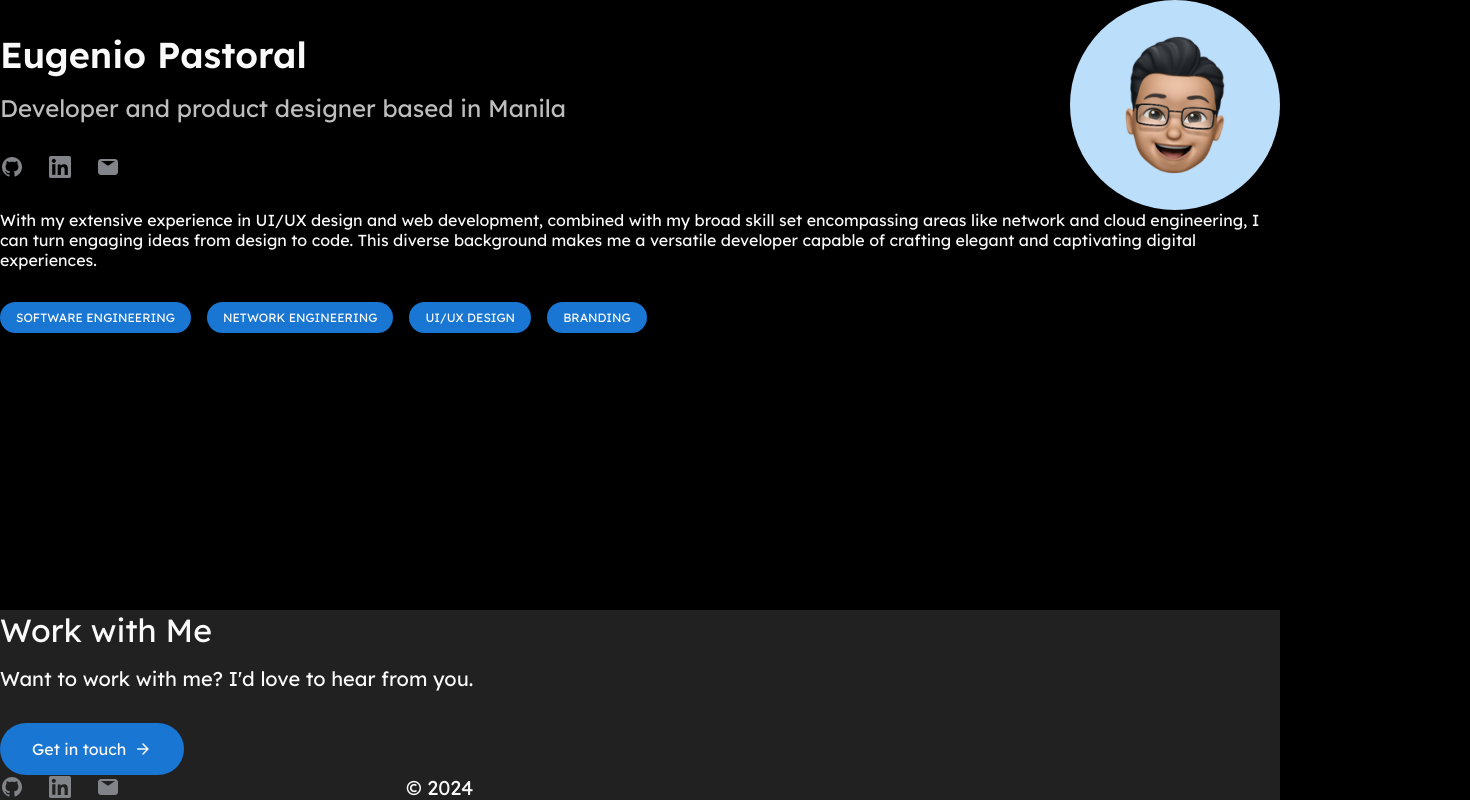
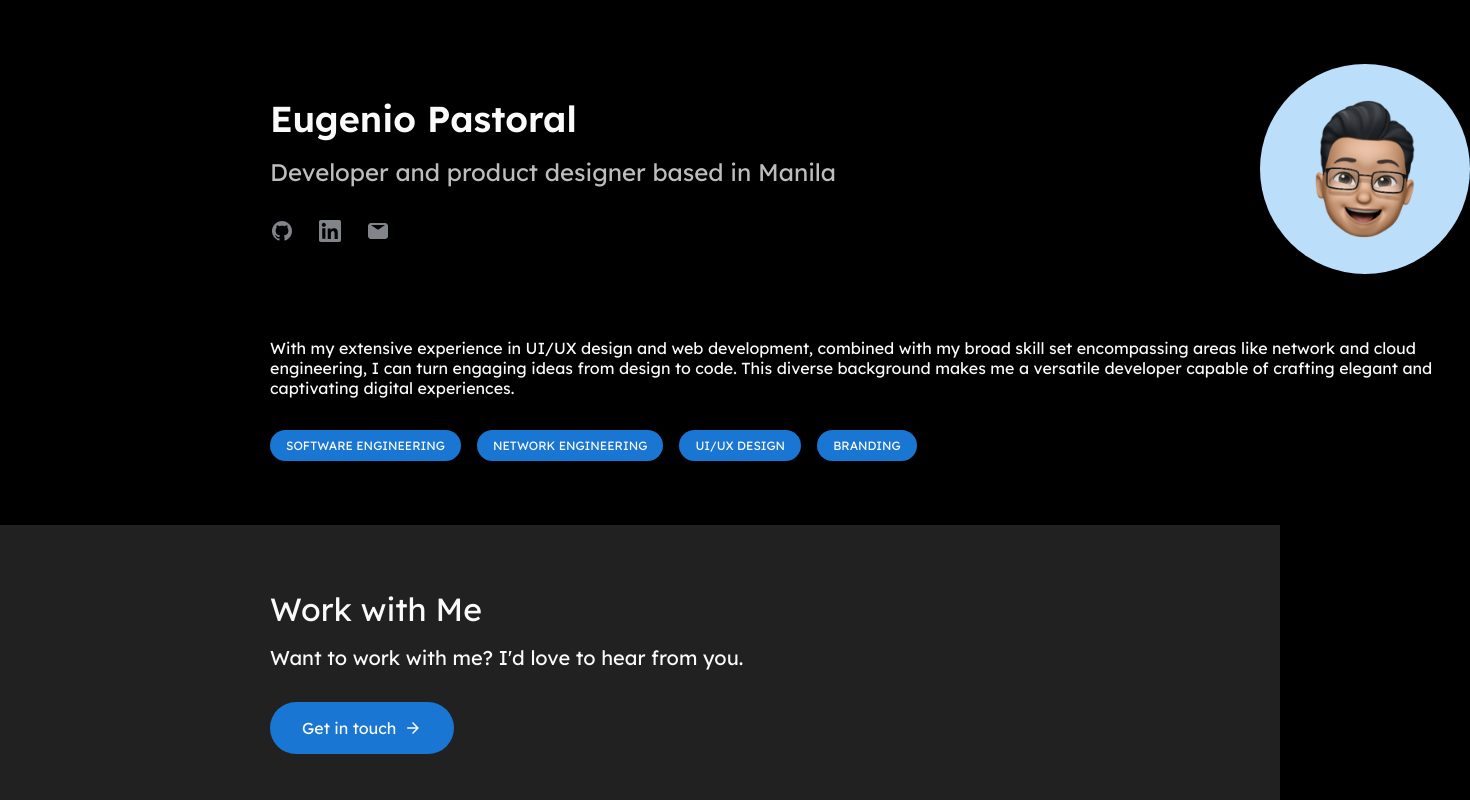
Before and after one commit to achrovisual/portfolio, a Vue app: page / in a window 1280 px wide. Shown: the top 800 px of the page, 1470 px wide, since content can reach past the window. Built offline with nearby package versions, Linux system fonts and the light colour scheme.

Commit message:
Restrict width

```diff
--- a/public/style.css
+++ b/public/style.css
@@ -42,3 +42,19 @@ body {
     align-items: center;
     flex-direction: column;
 }
+
+.padding_restrict {
+    padding: 64px 270px;
+}
+
+.workable_area {
+    display: inherit;
+    width: 100%;
+    min-width: 1200px;
+    max-width: 1400px;
+    align-items: inherit;
+    flex-direction: inherit;
+    gap: inherit;
+    align-self: inherit;
+    margin:auto;
+}
```
